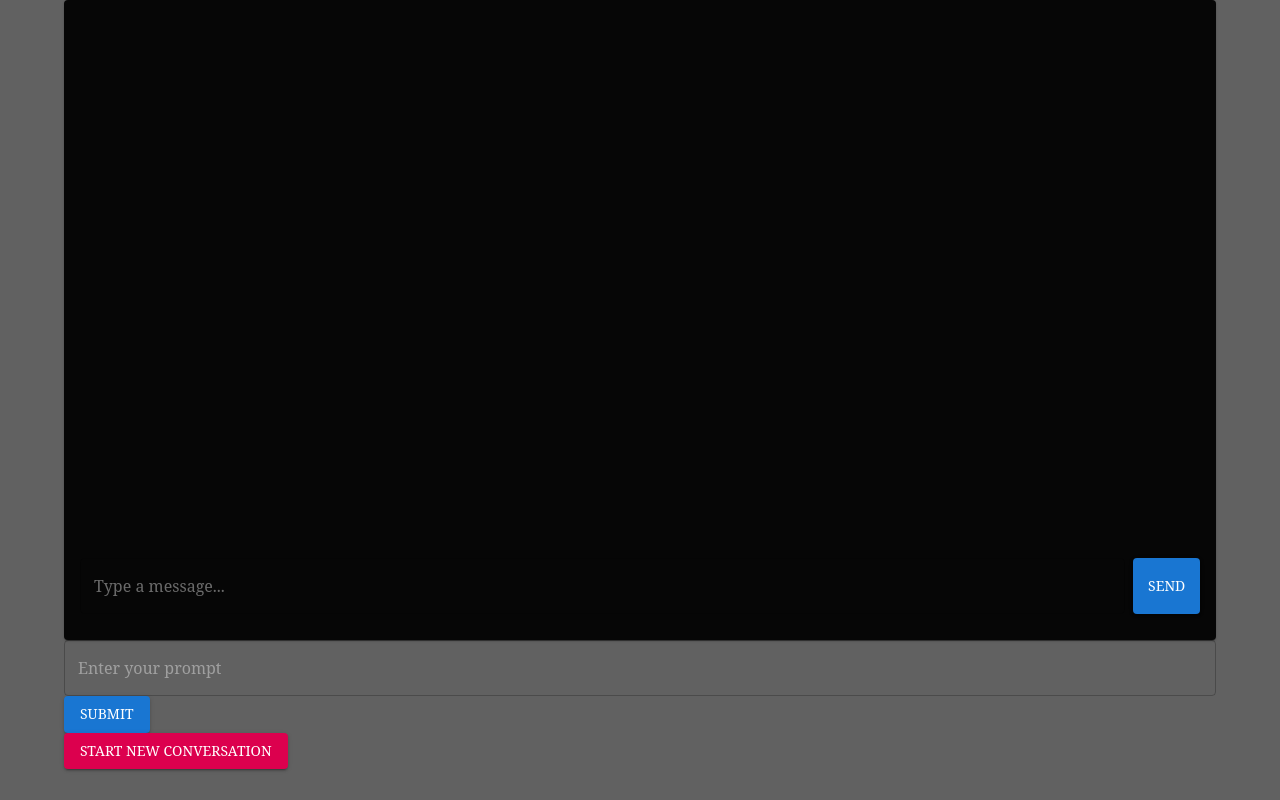
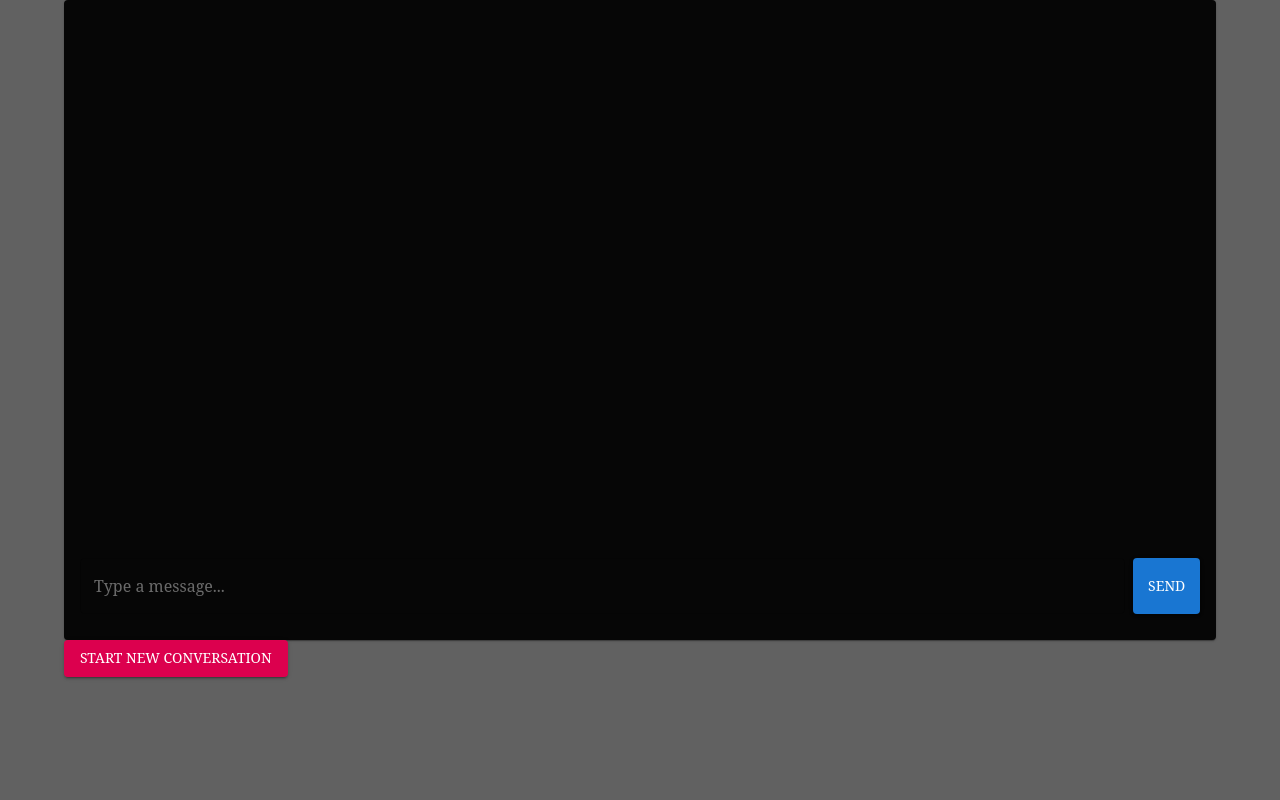
Before and after one commit to SailingSF/alphacharter-frontend, a React (Create React App) app: page /chat in a window 1280 px wide. Built offline with nearby package versions, Linux system fonts and the light colour scheme.

Commit message:
remove old input

```diff
--- a/src/components/ChatPage.js
+++ b/src/components/ChatPage.js
@@ -124,15 +124,6 @@ function Chat() {
             </InputArea>
         </form>
       </ChatContainer>
-      <form onSubmit={handleSubmit}>
-        <TextField
-          value={prompt}
-          onChange={(e) => setPrompt(e.target.value)}
-          placeholder="Enter your prompt"
-          fullWidth
-        />
-        <Button type="submit" variant="contained" color="primary">Submit</Button>
-      </form>
       <Button onClick={handleNewConversation} variant='contained' color='secondary'>Start New Conversation</Button>
     </Container>
   );
```
